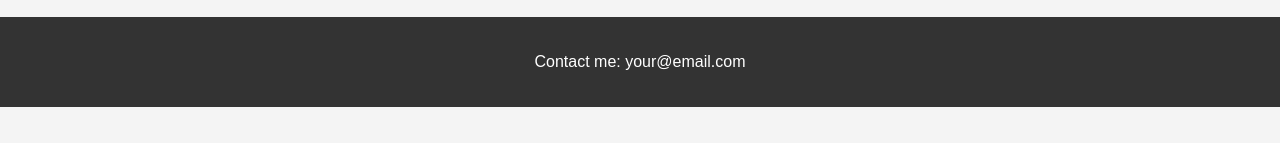
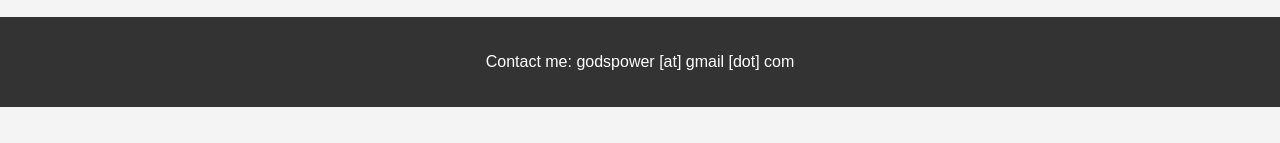
Before and after one commit to godspower760/godspower760.github.io, a plain HTML site: page index.html in a window 1280 px wide. Shown: the part 582-725 px from the top of the page. Drawn offline with Linux system fonts and the light colour scheme.

Commit message:
Update index.html

```diff
--- a/index.html
+++ b/index.html
@@ -23,7 +23,7 @@
   </section>
 
   <footer>
-    <p>Contact me: your@email.com</p>
+    <p>Contact me: godspower [at] gmail [dot] com</p>
   </footer>
 
   <script src="script.js"></script>
```
